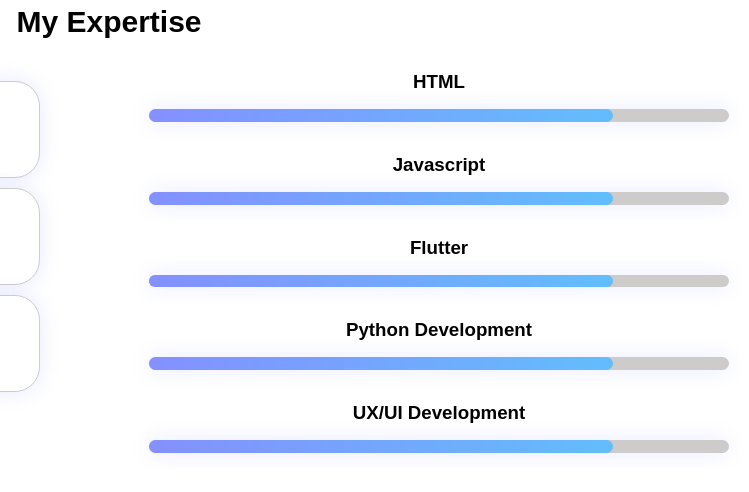
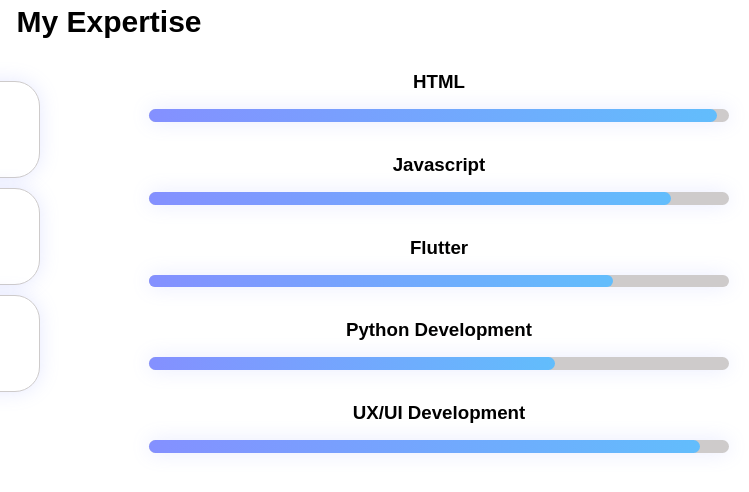
Before and after one commit to manjeetkmr18/portfolio-manjeet, a plain HTML site: page topic.html in a window 1280 px wide. Shown: the part 666-1158 px from the top of the page, 531-1280 px from the left. Drawn offline with Linux system fonts and the light colour scheme.

Commit message:
finished

```diff
--- a/css/style.css
+++ b/css/style.css
@@ -397,10 +397,26 @@
     position: absolute;
     top: 0;
     left: 0;
-    width: 80%;
+    width: 98%;
     height: inherit;
     background: var(--gradient);
     border-radius: 10rem;
+}
+
+.skill-js::before {
+    width: 90%;
+}
+
+.skill-flutter::before {
+    width: 80%;
+}
+
+.skill-python::before {
+    width: 70%;
+}
+
+.skill-ux::before {
+    width: 95%;
 }
 
 .skills-have {
--- a/topic.html
+++ b/topic.html
@@ -108,27 +108,27 @@
 
                         <div class="skills-stats">
                             <h3 class="skills-heading">Javascript</h3>
-                            <div class="skills-progress-bar ">
+                            <div class="skills-progress-bar skill-js">
                             </div>
                         </div>
 
 
                         <div class="skills-stats">
                             <h3 class="skills-heading">Flutter</h3>
-                            <div class="skills-progress-bar ">
+                            <div class="skills-progress-bar skill-flutter">
                             </div>
                         </div>
 
                         <div class="skills-stats">
                             <h3 class="skills-heading">Python Development</h3>
-                            <div class="skills-progress-bar ">
+                            <div class="skills-progress-bar skill-python">
                             </div>
                         </div>
 
 
                         <div class="skills-stats">
                             <h3 class="skills-heading">UX/UI Development</h3>
-                            <div class="skills-progress-bar ">
+                            <div class="skills-progress-bar skill-ux">
                             </div>
                         </div>
 
```
